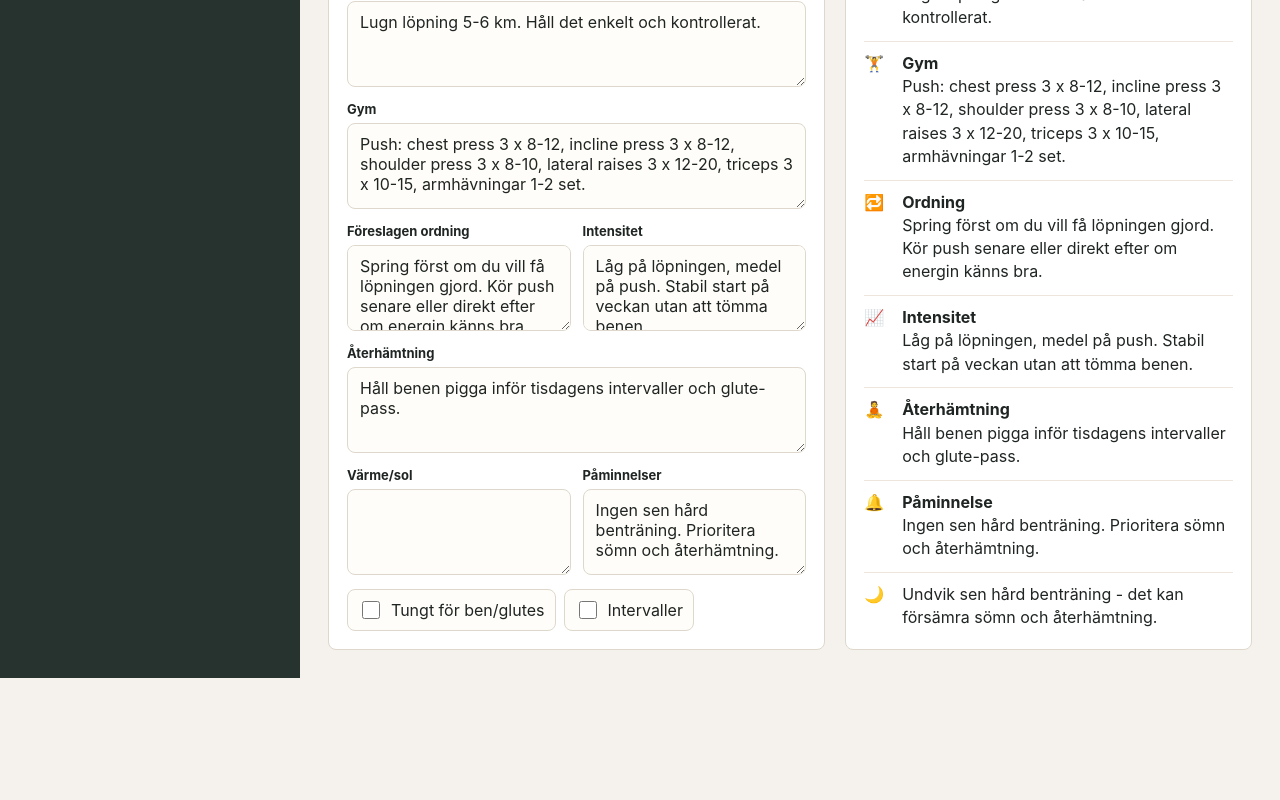
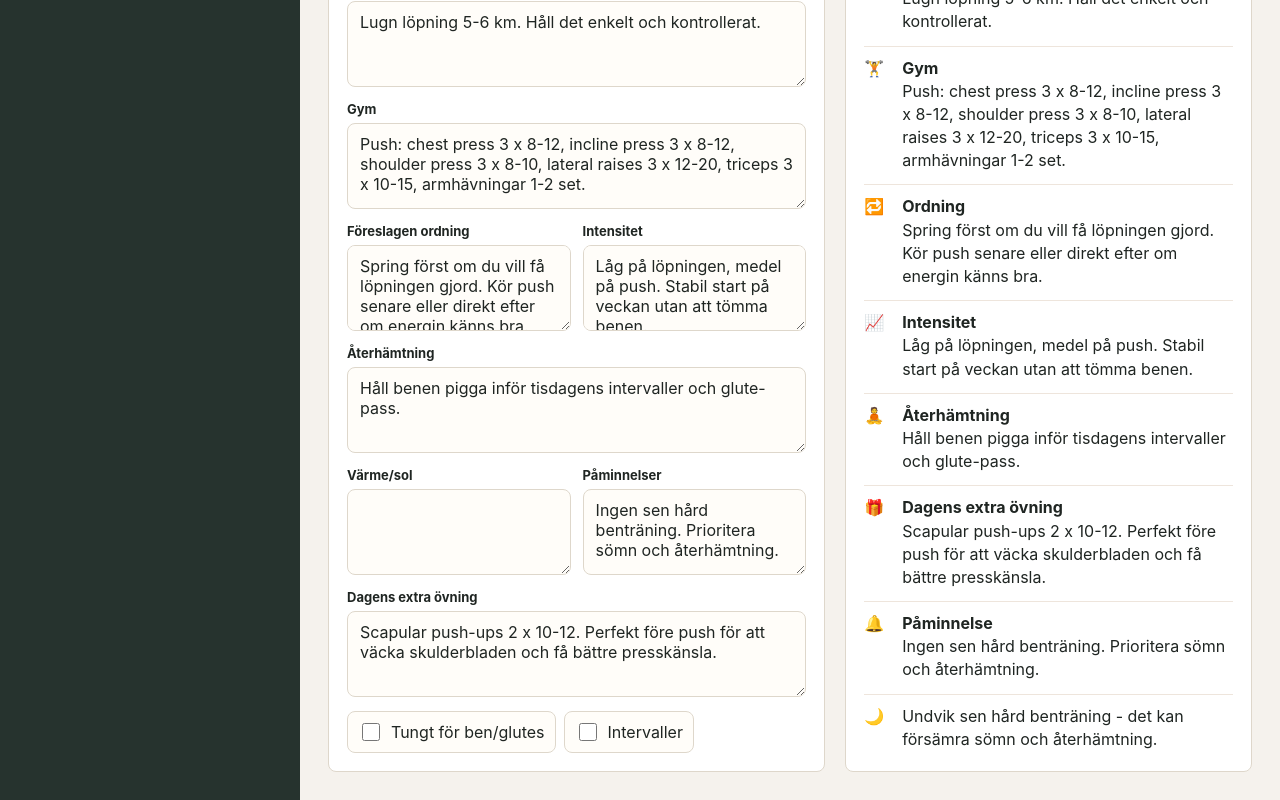
Before and after one commit to Ann1837/training-week-email, a Next.js app: page / in a window 1280 px wide. Shown: the part 390-1190 px from the top of the page. Before the commit the page ends 1068 px from the top, so only its background shows below. Built offline with nearby package versions, Linux system fonts and the light colour scheme.

Commit message:
Add daily surprise exercise to emails

```diff
--- a/app/page.tsx
+++ b/app/page.tsx
@@ -29,6 +29,7 @@ const emptyPlan: WeeklyPlan = {
         recovery: "",
         heatSun: "",
         reminders: "",
+        surpriseExercise: "",
         heavyLegs: false,
         intervals: false
       }
@@ -246,6 +247,11 @@ export default function Home() {
                 onChange={(value) => updateDay("reminders", value)}
               />
             </div>
+            <TextArea
+              label="Dagens extra övning"
+              value={day.surpriseExercise}
+              onChange={(value) => updateDay("surpriseExercise", value)}
+            />
             <div className="toggle-row">
               <label className="toggle">
                 <input
@@ -275,6 +281,7 @@ export default function Home() {
               <PreviewRow icon="📈" label="Intensitet" value={day.intensity} />
               <PreviewRow icon="🧘" label="Återhämtning" value={day.recovery} />
               <PreviewRow icon="☀️" label="Värme/sol" value={day.heatSun} />
+              <PreviewRow icon="🎁" label="Dagens extra övning" value={day.surpriseExercise} />
               <PreviewRow icon="🔔" label="Påminnelse" value={day.reminders} />
               {warnings.length ? (
                 <div className="warning">
--- a/data/weekly-plan.json
+++ b/data/weekly-plan.json
@@ -11,6 +11,7 @@
       "recovery": "Håll benen pigga inför tisdagens intervaller och glute-pass.",
       "heatSun": "",
       "reminders": "Ingen sen hård benträning. Prioritera sömn och återhämtning.",
+      "surpriseExercise": "Scapular push-ups 2 x 10-12. Perfekt före push för att väcka skulderbladen och få bättre presskänsla.",
       "heavyLegs": false,
       "intervals": false
     },
@@ -23,6 +24,7 @@
       "recovery": "Fyll på med mat, vätska och lugn kväll. Benen ska kunna svara resten av veckan.",
       "heatSun": "Om varmt: sänk fartkravet, fokusera på jämn ansträngning och drick extra.",
       "reminders": "Undvik sen hård benträning eftersom det kan försämra sömn och återhämtning.",
+      "surpriseExercise": "Banded lateral walks 2 x 12-15 steg/sida. Lätt aktivering för glute medius utan att sabba intervallbenen.",
       "heavyLegs": true,
       "intervals": true
     },
@@ -35,6 +37,7 @@
       "recovery": "Var snäll mot kroppen efter tisdagens intervaller. Prioritera mat och sömn.",
       "heatSun": "",
       "reminders": "Ingen extra benvolym idag. Låt underkroppen återhämta sig.",
+      "surpriseExercise": "Prone Y-raises 2 x 10-12. Liten men vass övning för baksida axel/skulderkontroll efter pull/push.",
       "heavyLegs": false,
       "intervals": false
     },
@@ -47,6 +50,7 @@
       "recovery": "Håll passet effektivt och lämna energi kvar till fredag och långpasset.",
       "heatSun": "",
       "reminders": "Undvik sen hård benträning. Hemmapasset ska kännas som underhåll, inte urladdning.",
+      "surpriseExercise": "Copenhagen plank short lever 2 x 20-30 sek/sida. Stabilitet för höft/ljumske som passar löpare.",
       "heavyLegs": false,
       "intervals": false
     },
@@ -59,6 +63,7 @@
       "recovery": "Avsluta fräsch. Långpasset är helgens viktigaste löppass.",
       "heatSun": "",
       "reminders": "Ingen sen tung benträning. Glute/core ska inte störa sömnen eller långpasset.",
+      "surpriseExercise": "Heel-elevated glute bridge hold 2 x 30-40 sek. Bränner smart utan att behöva bli tungt.",
       "heavyLegs": true,
       "intervals": false
     },
@@ -71,6 +76,7 @@
       "recovery": "Fyll på med vätska, salt och mat efteråt. Ta det lugnt med benen resten av dagen.",
       "heatSun": "Om varmt eller soligt: starta tidigare, sänk tempot och korta vid behov.",
       "reminders": "Inget sent hårt benpass efter långpass.",
+      "surpriseExercise": "Ankle rocks 2 x 10/ben efter passet. Mjuk fotledsrörlighet som hjälper steget utan extra trötthet.",
       "heavyLegs": false,
       "intervals": false
     },
@@ -83,6 +89,7 @@
       "recovery": "Låt passet hjälpa kroppen in i nästa vecka. Sluta med lite kvar i tanken.",
       "heatSun": "",
       "reminders": "Ingen sen hård benträning. Skydda sömn och återhämtning.",
+      "surpriseExercise": "Wall slides 2 x 8-10. Enkel skuldermobilitet som passar söndagens överkropp hemma.",
       "heavyLegs": false,
       "intervals": false
     }
--- a/lib/email.ts
+++ b/lib/email.ts
@@ -80,6 +80,7 @@ function buildText({
     day.intensity ? `📈 Intensitet: ${day.intensity}` : "",
     day.recovery ? `🧘 Återhämtning: ${day.recovery}` : "",
     day.heatSun ? `☀️ Värme/sol: ${day.heatSun}` : "",
+    day.surpriseExercise ? `🎁 Dagens extra övning: ${day.surpriseExercise}` : "",
     day.reminders ? `🔔 Påminnelse: ${day.reminders}` : "",
     ...warnings,
     "🌙 Undvik sen hård benträning - det kan försämra sömn och återhämtning."
@@ -108,6 +109,7 @@ function buildHtml({
     ["📈", "Intensitet", day.intensity],
     ["🧘", "Återhämtning", day.recovery],
     ["☀️", "Värme/sol", day.heatSun],
+    ["🎁", "Dagens extra övning", day.surpriseExercise],
     ["🔔", "Påminnelse", day.reminders]
   ].filter(([, , value]) => value);
 
--- a/lib/types.ts
+++ b/lib/types.ts
@@ -16,6 +16,7 @@ export type DayPlan = {
   recovery: string;
   heatSun: string;
   reminders: string;
+  surpriseExercise: string;
   heavyLegs: boolean;
   intervals: boolean;
 };
```
Also changed, not shown: 1 other file (tests, documents, lock files or other folders).
